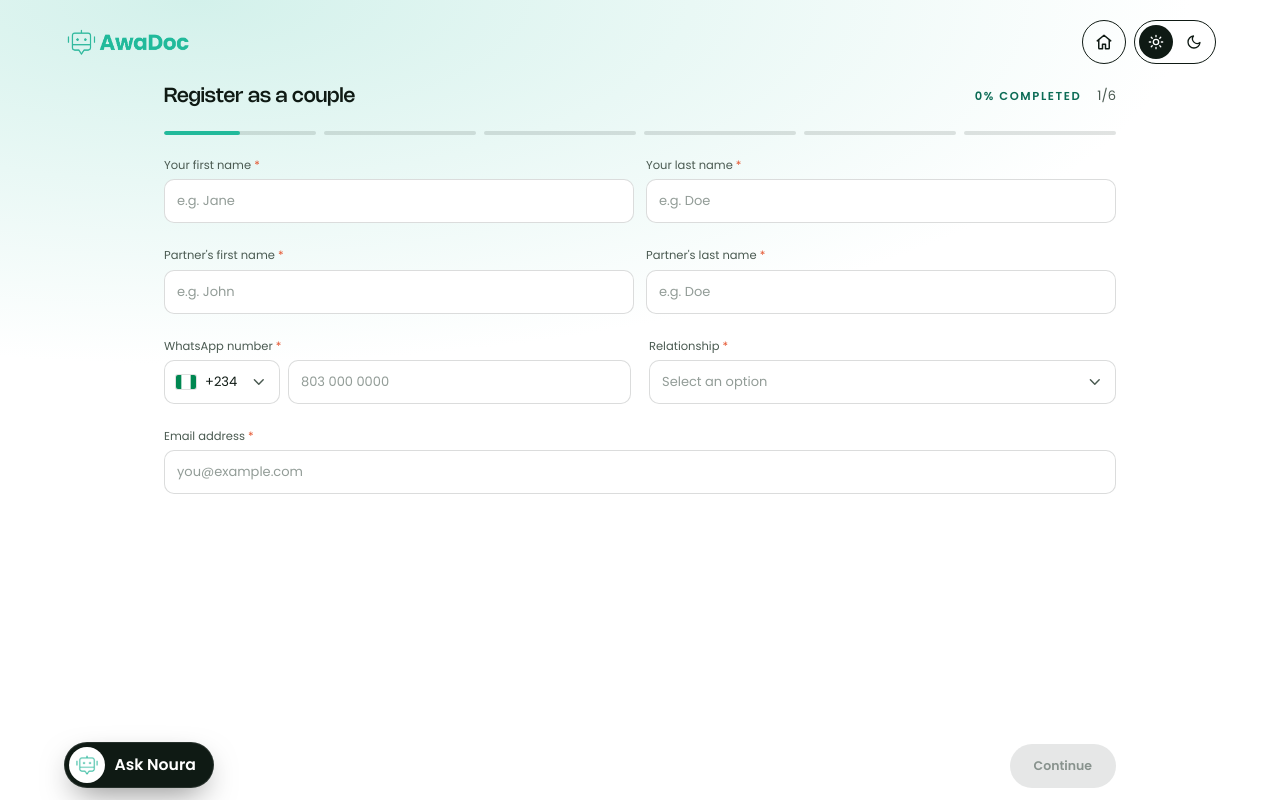
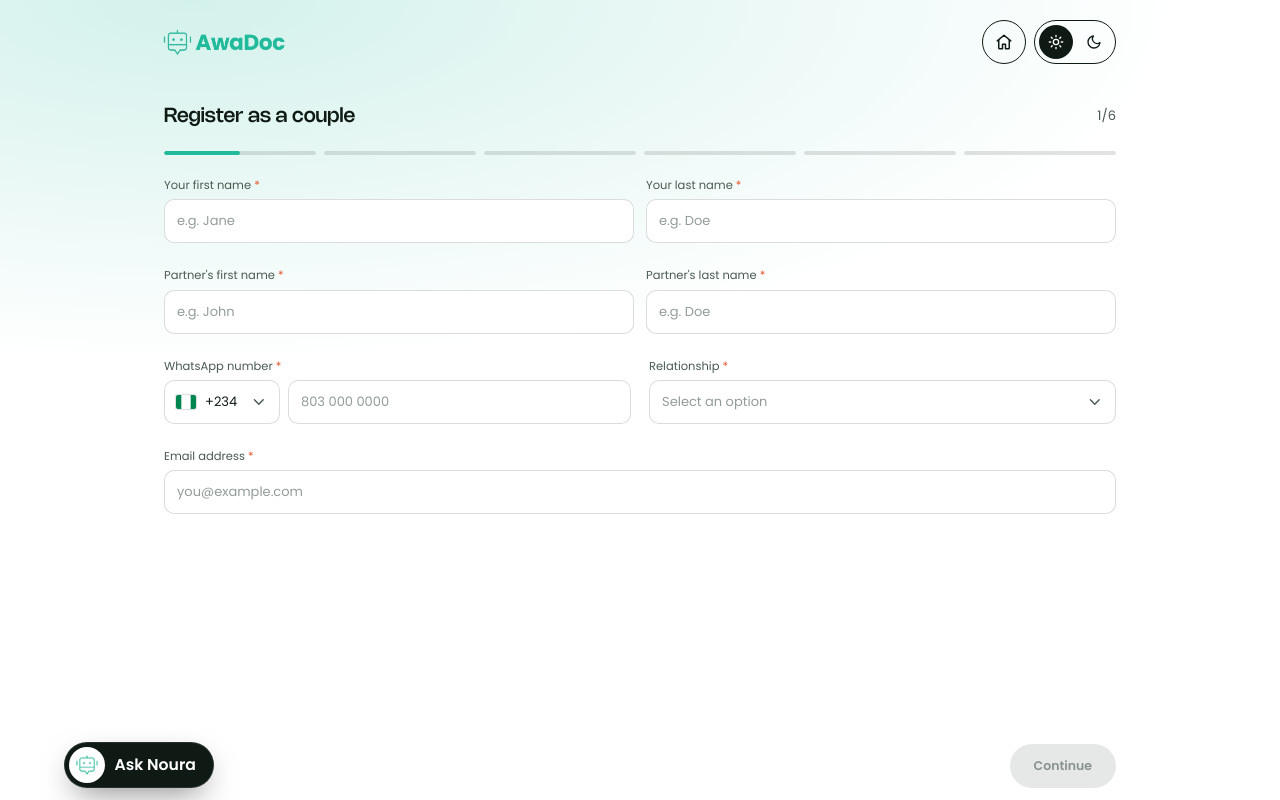
Before and after one commit to Angelecheanyanwu/Awadoc-Imsa, a Next.js app: page /book in a window 1280 px wide. Built offline with nearby package versions, Linux system fonts and the light colour scheme.

Commit message:
feat: update booking flow header layout and remove progress percentage display

```diff
--- a/src/components/BookingFlow.tsx
+++ b/src/components/BookingFlow.tsx
@@ -137,7 +137,6 @@ export default function BookingFlow() {
   const total = totalNgn(data);
   const { symbol, digits } = formatPrice(total, currency);
   const money = `${symbol}${digits}`;
-  const percent = done ? 100 : Math.round(((step - 1) / TOTAL_STEPS) * 100);
 
   const label = done ? "Done" : paying ? "Confirming..." : step === TOTAL_STEPS ? `Pay ${money}` : "Continue";
 
@@ -168,8 +167,8 @@ export default function BookingFlow() {
       className="booking-scope book-fade flex min-h-dvh flex-col font-sans text-ink"
     >
       {/* Top bar: logo (back to the home page) and the sun / moon switch. */}
-      <header className="gutter flex items-center justify-between py-5">
-        <Link href="/" aria-label="AwaDoc home" className="flex items-center">
+      <header className="gutter mx-auto flex w-full max-w-[1080px] items-center justify-between pb-10 pt-5">
+        <Link href="/" aria-label="AwaDoc home" className="-ml-1 flex items-center">
           <Logo className="h-8 w-auto max-sm:h-6" />
         </Link>
         <div className="flex items-center gap-2">
@@ -194,7 +193,6 @@ export default function BookingFlow() {
           <h1 className="min-w-0 font-heading text-h2 font-medium leading-tight">{cfg.title}</h1>
           {!done && (
             <div className="flex shrink-0 items-baseline gap-4 pb-1">
-              <span className="hidden text-micro font-semibold uppercase tracking-[0.14em] text-accent sm:inline">{percent}% completed</span>
               <span className="text-hero-sub text-muted">
                 {step}/{TOTAL_STEPS}
               </span>
```
